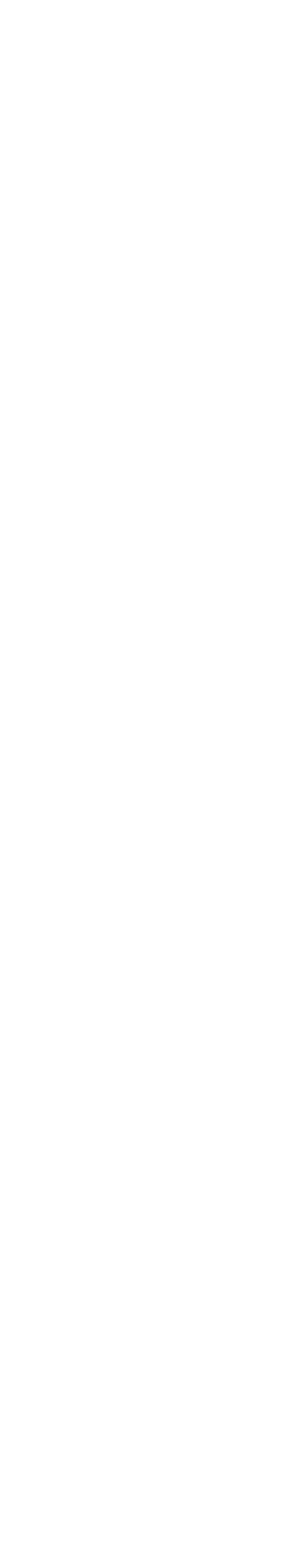
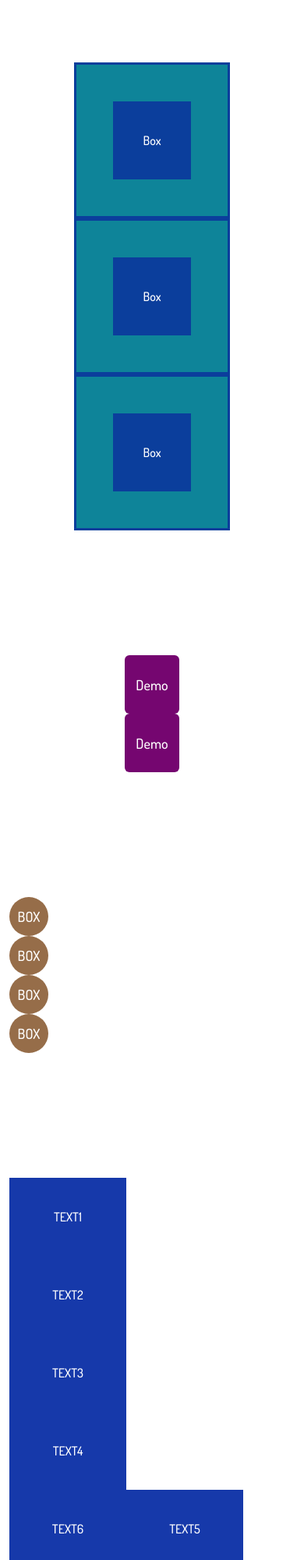
Before and after one commit to letife327/TransitionsTask, a plain HTML site: page NewStart - Copy/index.html in a window 390 px wide. Shown: the top 2000 px of the page at 78% size. Before the commit the page ends 844 px from the top, so only its background shows below. Drawn offline with nearby package versions, Linux system fonts and the light colour scheme.

Commit message:
CreatedTask

```diff
--- /dev/null
+++ b/NewStart - Copy/_demo.sass
@@ -0,0 +1,28 @@
+#demo
+    .bigbox
+        .box
+            width: 200px
+            height: 200px
+            background-color: #0e8499
+            display: flex
+            justify-content: center
+            align-items: center
+            border: 3px solid #0b3e9c
+            .minibox
+                width: 100px
+                height: 100px
+                background-color: #0b3e9c
+                color: #ffffff
+                display: flex
+                justify-content: center
+                align-items: center
+                transition: 3s
+                &:hover
+                    width: 150px
+                    height: 150px
+    @media screen and ( max-width:770px  )
+        .bigbox
+            flex-wrap: wrap
+            flex-direction: column
+            align-items: center
+            justify-content: center
--- /dev/null
+++ b/NewStart - Copy/_demo1.sass
@@ -0,0 +1,37 @@
+#demo1
+    .bigbox
+        .box
+            width: 150px
+            height: 80px
+            border-radius: 6px
+            background-color: #6e1099
+            font-size: 18px
+            padding: 15px 0
+            color: #ffffff
+            transition: 2s
+            &:hover
+                cursor: pointer
+                border: 3px solid #6e1099
+                background-color: #4d0653
+    @media screen and ( max-width:800px  )
+        .bigbox
+            .box
+                background-color: #2166ce
+                width: 75px
+                height: 40px
+                display: flex
+                align-items: center
+                justify-content: center
+
+    @media screen and ( max-width:600px  )
+        .bigbox
+            display: flex
+            align-items: center
+            justify-content: center
+            flex-direction: column
+    @media screen and ( max-width: 500px  )
+        .bigbox
+            .box
+                width: 70px
+                height: 75px
+                background-color: #750670
--- /dev/null
+++ b/NewStart - Copy/_demo2.sass
@@ -0,0 +1,22 @@
+#demo2
+    .box
+        width: 200px
+        height: 200px
+        border-radius: 100%
+        background-color: #966D49
+        display: flex
+        justify-content: center
+        align-items: center
+        font-size: 18px
+        color: #ffffff
+        transition: 3s
+        &:hover
+            border-radius: 12px
+    @media screen and ( max-width: 800px  )
+        .bigbox
+            .box
+                width: 50px
+                height: 50px
+    @media screen and ( max-width: 500px )
+        .bigbox
+            flex-direction: column
--- /dev/null
+++ b/NewStart - Copy/_demo3.sass
@@ -0,0 +1,15 @@
+#demo3
+    .box
+        position: relative
+        .minibox
+            width: 150px
+            height: 100px
+            display: flex
+            align-items: center
+            justify-content: center
+            background-color: #1639aa
+            color: #ffffff
+        .selected
+            position: absolute
+            bottom: 0
+            left: 150px
--- /dev/null
+++ b/NewStart - Copy/_demo4.sass
@@ -0,0 +1,15 @@
+#demo4
+    .box
+        position: relative
+        .minibox
+            width: 150px
+            height: 100px
+            display: flex
+            align-items: center
+            justify-content: center
+            background-color: #17ad30
+            color: #ffffff
+        .selected
+            position: absolute
+            top: 100px
+            left: 150px
--- a/NewStart - Copy/_main.sass
+++ b/NewStart - Copy/_main.sass
@@ -1,3 +1,5 @@
 body
     font-family: 'Dosis', sans-serif
     font-weight: 500
+section
+    padding: 80px 0
--- a/NewStart - Copy/index.html
+++ b/NewStart - Copy/index.html
@@ -16,6 +16,87 @@
 </head>
 
 <body>
+    <header></header>
+    <main>
+        <section id="demo">
+            <div class="container">
+                <div class="row">
+                    <div class="col-md-12">
+                        <div class="bigbox d-flex justify-content-between">
+                            <div class="box">
+                                <div class="minibox">Box</div>
+                            </div>
+                            <div class="box">
+                                <div class="minibox">Box</div>
+                            </div>
+                            <div class="box">
+                                <div class="minibox">Box</div>
+                            </div>
+                        </div>
+                    </div>
+                </div>
+            </div>
+        </section>
+        <section id="demo1">
+            <div class="container">
+                <div class="row">
+                    <div class="col-md-12 ">
+                        <div class="bigbox d-flex justify-content-around">
+                            <div class="box text-center">Demo</div>
+                            <div class="box text-center">Demo</div>
+                        </div>
+                    </div>
+                </div>
+            </div>
+        </section>
+        <section id="demo2">
+            <div class="container">
+                <div class="row">
+                    <div class="col-md-12 ">
+                        <div class="bigbox d-flex justify-content-between">
+                            <div class="box text-center">BOX</div>
+                            <div class="box text-center">BOX</div>
+                            <div class="box text-center">BOX</div>
+                            <div class="box text-center">BOX</div>
+                        </div>
+                    </div>
+                </div>
+            </div>
+        </section>
+        <section id="demo3">
+            <div class="container">
+                <div class="row">
+                    <div class="col-md-12">
+                        <div class="box">
+                            <div class="minibox">TEXT1</div>
+                            <div class="minibox">TEXT2</div>
+                            <div class="minibox">TEXT3</div>
+                            <div class="minibox">TEXT4</div>
+                            <div class="minibox selected">TEXT5</div>
+                            <div class="minibox">TEXT6</div>
+                        </div>
+                    </div>
+                </div>
+            </div>
+        </section>
+        <section id="demo4">
+            <div class="container">
+                <div class="row">
+                    <div class="col-md-12">
+                        <div class="box">
+                            <div class="minibox">TEXT1</div>
+                            <div class="minibox selected">TEXT2</div>
+                            <div class="minibox">TEXT3</div>
+                            <div class="minibox">TEXT4</div>
+                            <div class="minibox">TEXT5</div>
+                            <div class="minibox">TEXT6</div>
+                        </div>
+                    </div>
+                </div>
+            </div>
+        </section>
+    </main>
+    <footer></footer>
 
 </body>
 
--- a/NewStart - Copy/style.sass
+++ b/NewStart - Copy/style.sass
@@ -1 +1,6 @@
 @import main
+@import demo
+@import demo1
+@import demo2
+@import demo3
+@import demo4
```
Also changed, not shown: NewStart - Copy/style.css, 1 other file.
